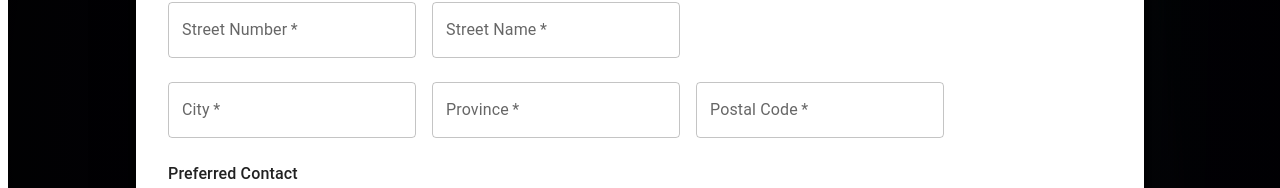
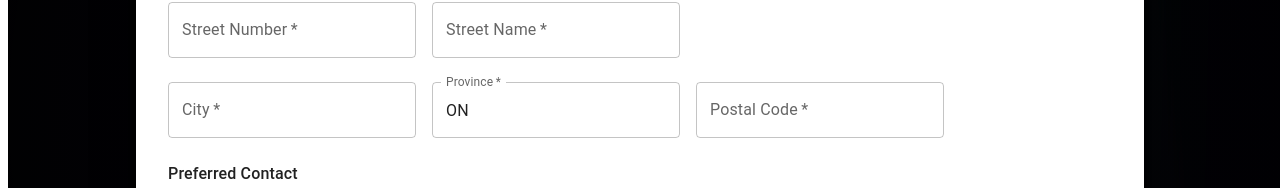
Before and after one commit to sparkeUnlimited/sparke-pm-app, a Next.js app: page /estimate in a window 1280 px wide. Shown: the part 430-618 px from the top of the page. Built offline with nearby package versions, Linux system fonts and the light colour scheme.

Commit message:
Set ON as default province

```diff
--- a/components/EstimateForm.tsx
+++ b/components/EstimateForm.tsx
@@ -47,7 +47,7 @@ const EstimateForm = () => {
   const [streetNum, setStreetNum] = useState("");
   const [streetName, setStreetName] = useState("");
   const [city, setCity] = useState("");
-  const [province, setProvince] = useState("");
+  const [province, setProvince] = useState("ON");
   const [postalCode, setPostalCode] = useState("");
   const [contactMethod, setContactMethod] = useState("");
   const [phone, setPhone] = useState("");
```
